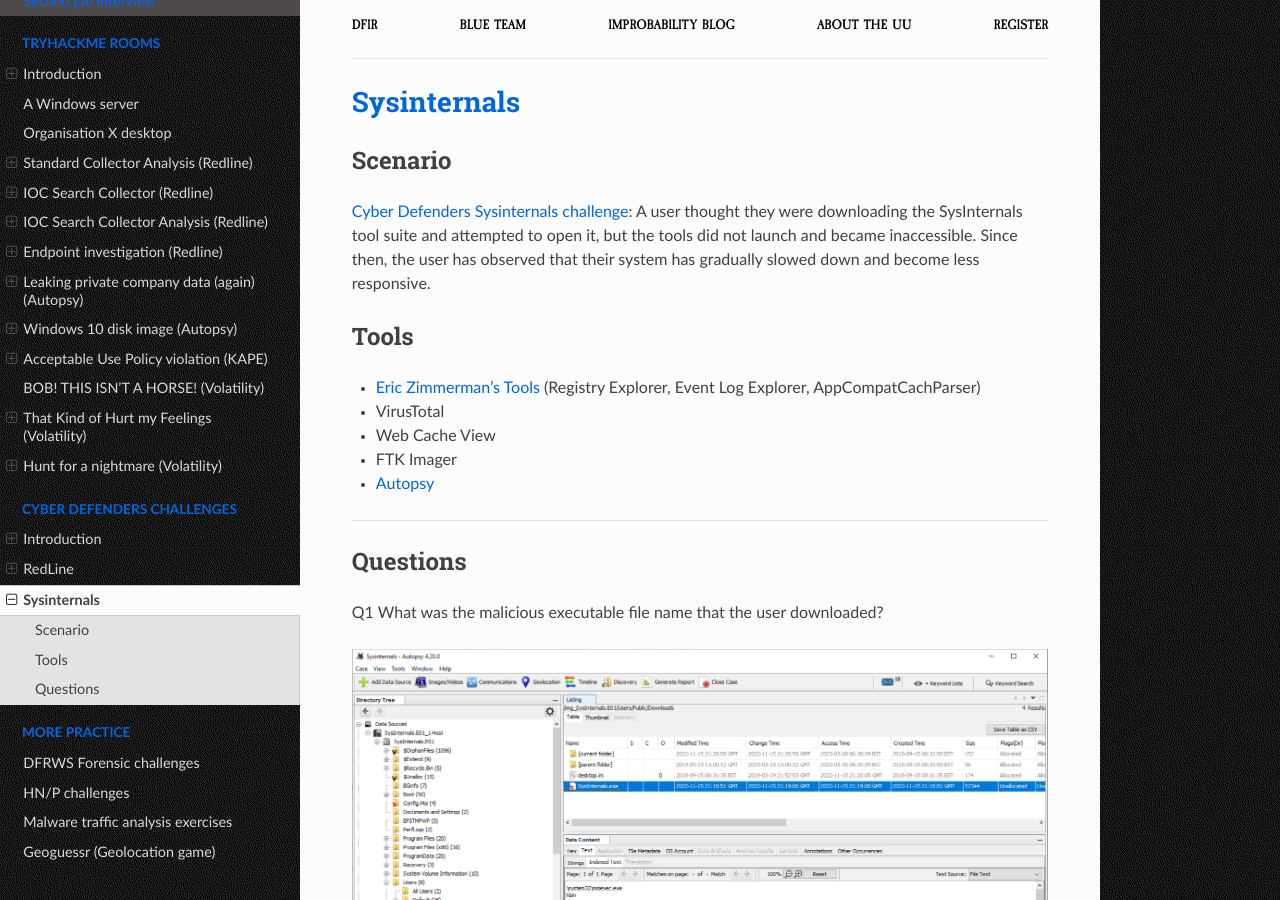
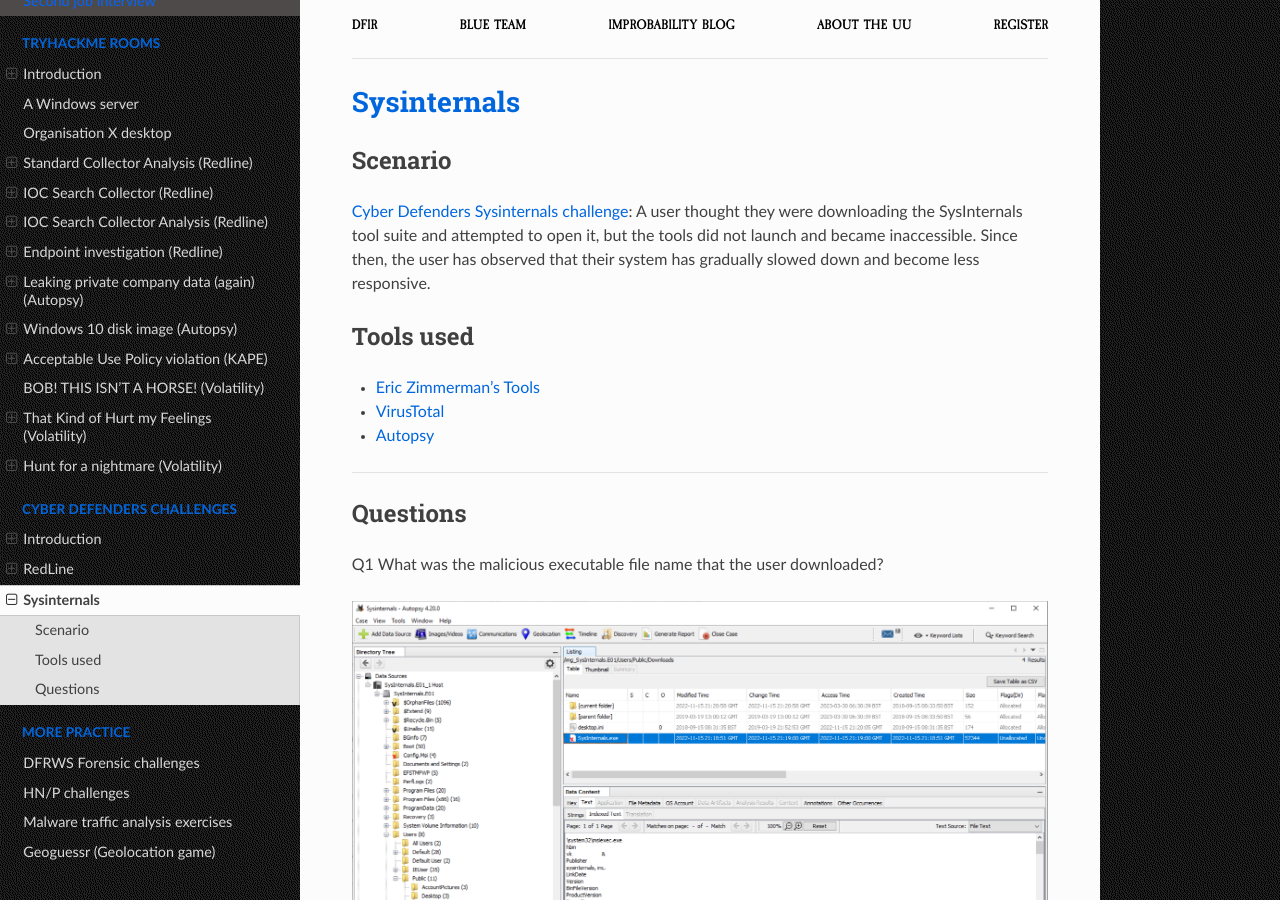
Before and after one commit to tymyrddin/blue-dfir, a Sphinx documentation site: the page built from source/docs/cd/sysinternals.md, in a window 1280 px wide and 900 px high. Built offline with Sphinx 7.4.7 and the Read the Docs theme 2.0.0, drawn with Linux system fonts in a browser that asks for light colours.

Commit message:
Sysinternals challenge

```diff
--- a/source/docs/cd/sysinternals.md
+++ b/source/docs/cd/sysinternals.md
@@ -4,12 +4,10 @@
 
 [Cyber Defenders Sysinternals challenge](https://cyberdefenders.org/blueteam-ctf-challenges/100): A user thought they were downloading the SysInternals tool suite and attempted to open it, but the tools did not launch and became inaccessible. Since then, the user has observed that their system has gradually slowed down and become less responsive.
 
-## Tools
+## Tools used
 
-* [Eric Zimmerman's Tools](https://ericzimmerman.github.io/#!index.md) (Registry Explorer, Event Log Explorer, AppCompatCachParser)
-* VirusTotal
-* Web Cache View
-* FTK Imager
+* [Eric Zimmerman's Tools](https://ericzimmerman.github.io/#!index.md)
+* [VirusTotal](https://www.virustotal.com/gui/home/search)
 * [Autopsy](https://testlab.tymyrddin.dev/docs/dfir/autopsy-windows)
 
 ----
```
